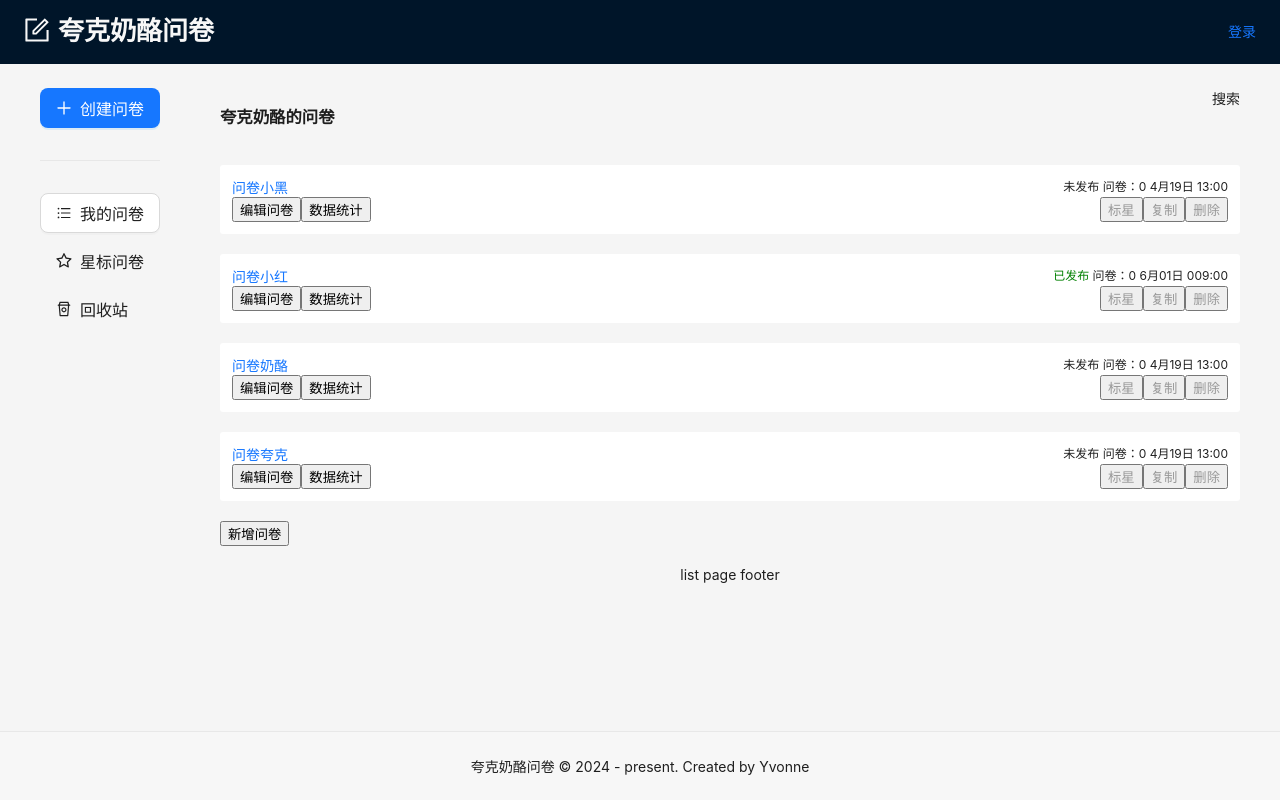
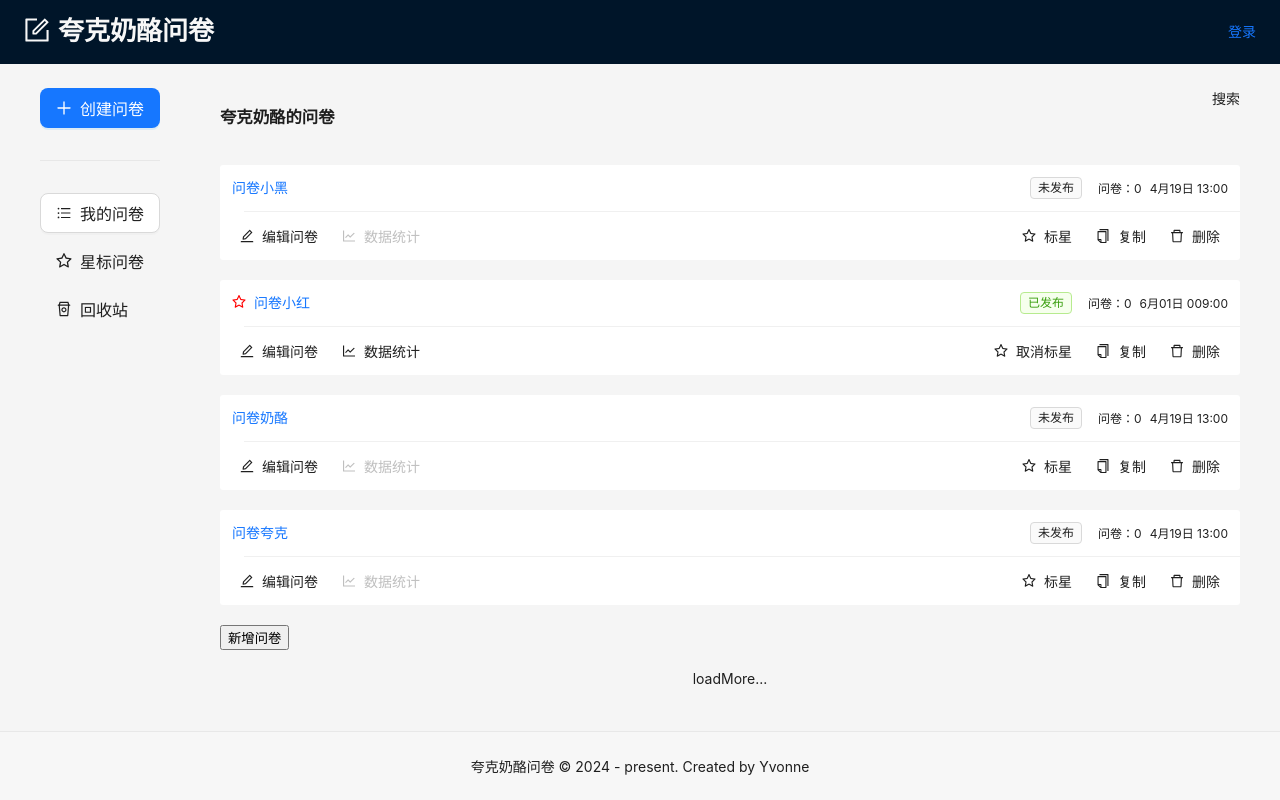
Before and after one commit to YvonneStandin/wjx-project, a React (Create React App) app: page /manage/list in a window 1280 px wide. Built offline with nearby package versions, Linux system fonts and the light colour scheme.

Commit message:
refactor: antd重构QuestionCard组件

```diff
--- a/src/components/QuestionCard.module.scss
+++ b/src/components/QuestionCard.module.scss
@@ -28,8 +28,8 @@
   .right {
     flex: 1;
     text-align: right;
-    button {
-      color: #999
-    }
+    // button {
+    //   color: #999
+    // }
   }
 }
--- a/src/components/QuestionCard.tsx
+++ b/src/components/QuestionCard.tsx
@@ -1,4 +1,14 @@
 import React, { FC } from 'react'
+import { EDIT_PATHNAME, STAT_PATHNAME } from '../router'
+import { useNavigate, Link } from 'react-router-dom'
+import { Space, Button, Divider, Tag } from 'antd'
+import {
+  EditOutlined,
+  LineChartOutlined,
+  StarOutlined,
+  CopyOutlined,
+  DeleteOutlined,
+} from '@ant-design/icons'
 import styles from './QuestionCard.module.scss'
 // import classNames from 'classnames'
 
@@ -14,11 +24,8 @@ type PropsType = {
 }
 
 const QuestionCard: FC<PropsType> = props => {
-  const { _id, title, isPublished, createAt, answerCount, deleteQuestion } = props
-
-  function edit(id: string) {
-    console.log(id)
-  }
+  const nav = useNavigate()
+  const { _id, title, isPublished, isStar, createAt, answerCount, deleteQuestion } = props
 
   function del(id: string) {
     deleteQuestion(id)
@@ -39,26 +46,57 @@ const QuestionCard: FC<PropsType> = props => {
     <div key={_id} className={styles.container}>
       <div className={styles.title}>
         <div className={styles.left}>
-          <a href="#">{title}</a>
+          <Link to={isPublished ? `${STAT_PATHNAME}${_id}` : `${EDIT_PATHNAME}${_id}`}>
+            <Space>
+              {isStar && <StarOutlined style={{ color: 'red' }} />}
+              {title}
+            </Space>
+          </Link>
         </div>
         <div className={styles.right}>
-          {isPublished ? <span style={{ color: 'green' }}>已发布</span> : <span>未发布</span>}
-          &nbsp;
-          <span>问卷：{answerCount}</span>
-          &nbsp;
-          <span>{createAt}</span>
+          <Space>
+            {isPublished ? <Tag color="green">已发布</Tag> : <Tag>未发布</Tag>}
+            <span>问卷：{answerCount}</span>
+            <span>{createAt}</span>
+          </Space>
         </div>
       </div>
+      <Divider style={{ margin: '12px' }}></Divider>
       <div className={styles['button-container']}>
         <div className={styles.left}>
-          <button onClick={() => edit(_id)}>编辑问卷</button>
-          <button>数据统计 </button>
+          <Space>
+            <Button
+              icon={<EditOutlined />}
+              type="text"
+              size="small"
+              onClick={() => nav(`${EDIT_PATHNAME}${_id}`)}
+            >
+              编辑问卷
+            </Button>
+            <Button
+              icon={<LineChartOutlined />}
+              type="text"
+              size="small"
+              onClick={() => nav(`${STAT_PATHNAME}${_id}`)}
+              disabled={!isPublished}
+            >
+              数据统计{' '}
+            </Button>
+          </Space>
         </div>
         <div className={styles.right}>
-          <button>标星</button>
-          <button>复制</button>
-          <button onClick={() => del(_id)}>删除</button>
-          {/* <button onClick={() => pub(_id)}>发布问卷</button> */}
+          <Space>
+            <Button type="text" size="small" icon={<StarOutlined />}>
+              {isStar ? '取消标星' : '标星'}
+            </Button>
+            <Button type="text" size="small" icon={<CopyOutlined />}>
+              复制
+            </Button>
+            <Button type="text" size="small" icon={<DeleteOutlined />} onClick={() => del(_id)}>
+              删除
+            </Button>
+            {/* <button onClick={() => pub(_id)}>发布问卷</button> */}
+          </Space>
         </div>
       </div>
     </div>
--- a/src/pages/manage/list.tsx
+++ b/src/pages/manage/list.tsx
@@ -94,7 +94,8 @@ const List: FC = () => {
         <div className={styles.right}>搜索</div>
       </div>
       <div className={styles.content}>
-        {questionList.map(question => {
+        {questionList.length > 0 &&
+          questionList.map(question => {
             const { _id } = question
             return (
               <QuestionCard
@@ -107,7 +108,7 @@ const List: FC = () => {
           })}
         <button onClick={addQuestion}>新增问卷</button>
       </div>
-      <div className={styles.footer}>list page footer</div>
+      <div className={styles.footer}>loadMore...</div>
     </>
   )
 }
--- a/src/router/index.tsx
+++ b/src/router/index.tsx
@@ -79,3 +79,5 @@ export const REGISTER_PATHNAME = '/register'
 export const LIST_PATHNAME = '/manage/list'
 export const STAR_PATHNAME = '/manage/star'
 export const TRASH_PATHNAME = '/manage/trash'
+export const EDIT_PATHNAME = '/question/edit/'
+export const STAT_PATHNAME = '/question/stat/'
```
Lines whose indentation alone changed are shown as unchanged.
